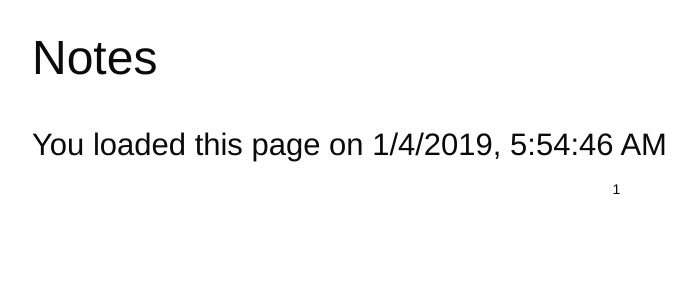
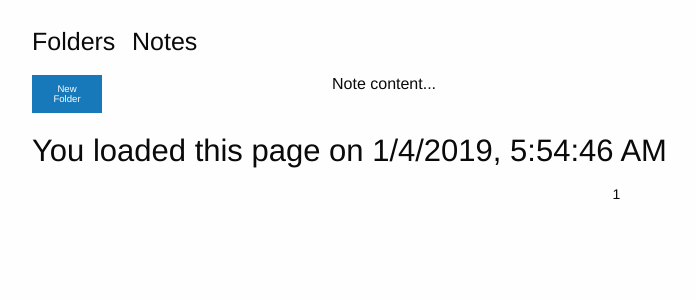
Before and after one commit to asommer70/strangway, a Django app: page /notes/ in a window 1280 px wide. Shown: the part 55-355 px from the top of the page, without its empty margins (23-719 px from the left). Run offline with Django 3.2, Linux system fonts and the light colour scheme; the visitor is signed in with stand-in values (Sample User, id 1); data that the repository does not hold is empty; some libraries are stand-ins or nearby versions.

Commit message:
Setup column for Folders and Note list in folder. Working on adding a new folder form.

```diff
--- a/assets/js/main.js
+++ b/assets/js/main.js
@@ -1,3 +1,10 @@
 $(document).ready(function() {
   $(document).foundation();
+
+  $('.hider').on('click', function(e) {
+    e.preventDefault();
+
+    $this = $(this);
+    $('#' + $this.data().hider).toggleClass('hide');
+  });
 });
--- a/components/index.js
+++ b/components/index.js
@@ -26,6 +26,9 @@ if (!fs.existsSync(cssAssets)){
 fs.createReadStream('./node_modules/foundation-sites/dist/js/foundation.min.js')
   .pipe(fs.createWriteStream(assets + '/js/vendor/foundation.min.js'));
 
+fs.createReadStream('./node_modules/foundation-sites/dist/js/foundation.min.js.map')
+  .pipe(fs.createWriteStream(assets + '/js/vendor/foundation.min.js.map'));
+
 fs.createReadStream('./node_modules/jquery/dist/jquery.min.js')
   .pipe(fs.createWriteStream(assets + '/js/vendor/jquery.min.js'));
 
--- a/notes/models.py
+++ b/notes/models.py
@@ -16,6 +16,7 @@ class Note(models.Model):
 
 
 class Folder(models.Model):
-    name = models.TextField(max_length=1024, blank=True, null=True, default="")
+    name = models.TextField(max_length=1024, default="New Note")
+    slug = models.SlugField(max_length=1024, default="Main", unique=True)
     created_at = models.DateTimeField(auto_now_add=True)
     updated_at = models.DateTimeField(auto_now=True)
--- a/notes/templates/notes/note_list.html
+++ b/notes/templates/notes/note_list.html
@@ -3,20 +3,52 @@
 {% block title %}Notes{% endblock %}
 
 {% block body %}
-    <h1>Notes</h1>
-    <br/>
+
+    <div class="row">
+      <div class="columns large-1">
+        <h4>Folders</h4>
+
+        <ul class="folders no-bullet">
+          {% for folder in folders %}
+            <li>
+              <a href="{% url 'notes:folder' slug=folder.slug %}">{{folder.name}}</a>
+            </li>
+          {% endfor %}
+        </ul>
+
+        <button class="button tiny hider" data-hider="new-folder">New Folder</button>
+
+      <div class="callout hide" id="new-folder">
+        <!-- <button class="close-button" data-close>&times;</button> -->
+        <h4>Hello!</h4>
+        <p>Tacos</p>
+      </div>
+
+      </div>
+
+      <div class="columns large-2">
+        <h4>Notes</h4>
+
+        <div class="notes">
+          {% for note in notes %}
+            {{note.name}}
+            <br>
+            {{note.content}}
+          {% endfor %}
+        </div>
+      </div>
+
+      <div class="columns large-7">
+        <br><br>
+        Note content...
+      </div>
+    </div>
 
     <div id="app">
       <h3>${message}</h3>
     </div>
 
-    <div class="notes">
-      {% for note in notes %}
-        {{notes.name}}
-        <br>
-        {{note.content}}
-      {% endfor %}
-    </div>
+
 
   <ul class="pagination text-center" role="navigation" aria-label="Pagination">
     {% if page_obj.has_previous %}
--- a/notes/urls.py
+++ b/notes/urls.py
@@ -4,6 +4,7 @@ from . import views
 app_name = 'notes'
 urlpatterns = [
     path('', views.NoteListView.as_view(), name='list'),
+    path('folder/<slug:slug>', views.FolderNotesView.as_view(), name='folder'),
     # path('create', views.PhotoCreateView.as_view(), name='create'),
     # path('<int:pk>/edit', views.PhotoUpdateView.as_view(), name='update'),
     # path('<int:pk>/delete', views.PhotoDeleteView.as_view(), name='delete'),
--- a/notes/views.py
+++ b/notes/views.py
@@ -15,6 +15,23 @@ class NoteListView(LoginRequiredMixin, ListView):
     model = Note
     paginate_by = 10
 
+    def get_context_data(self, **kwargs):
+        context = super().get_context_data(**kwargs)
+
+        context['folders'] = Folder.objects.all()
+        return context
+
+
+class FolderNotesView(LoginRequiredMixin, DetailView):
+    model = Folder
+
+    def get_context_data(self, **kwargs):
+        context = super().get_context_data(**kwargs)
+
+        context['folders'] = Folder.objects.all()
+        return context
+
+
 
 class ListCreateNote(generics.ListCreateAPIView):
     queryset = Note.objects.all()
```
Also changed, not shown: notes/templates/notes/folder_detail.html (added, +43 -0 lines), notes/migrations/0003_auto_20190104_0030.py (added).
